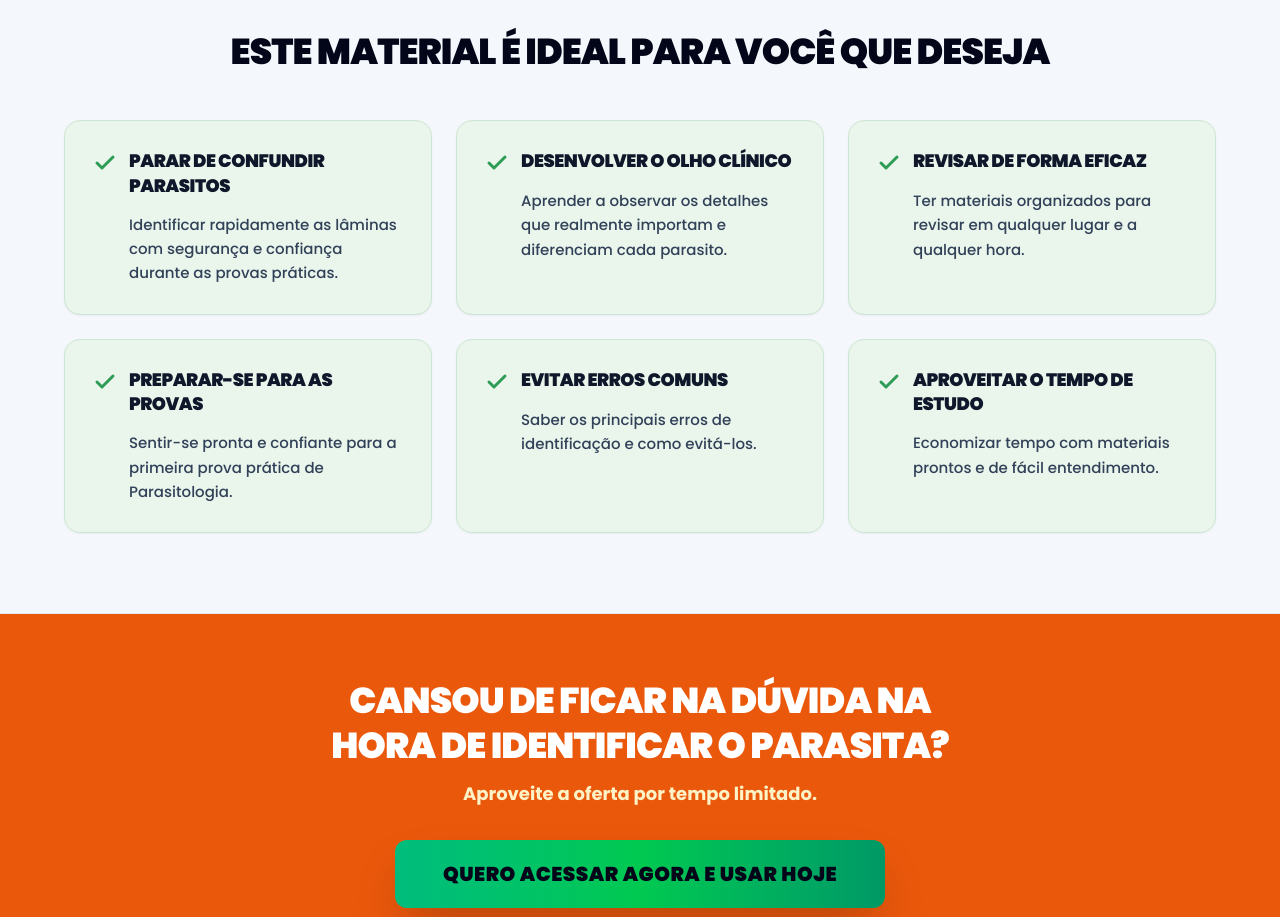
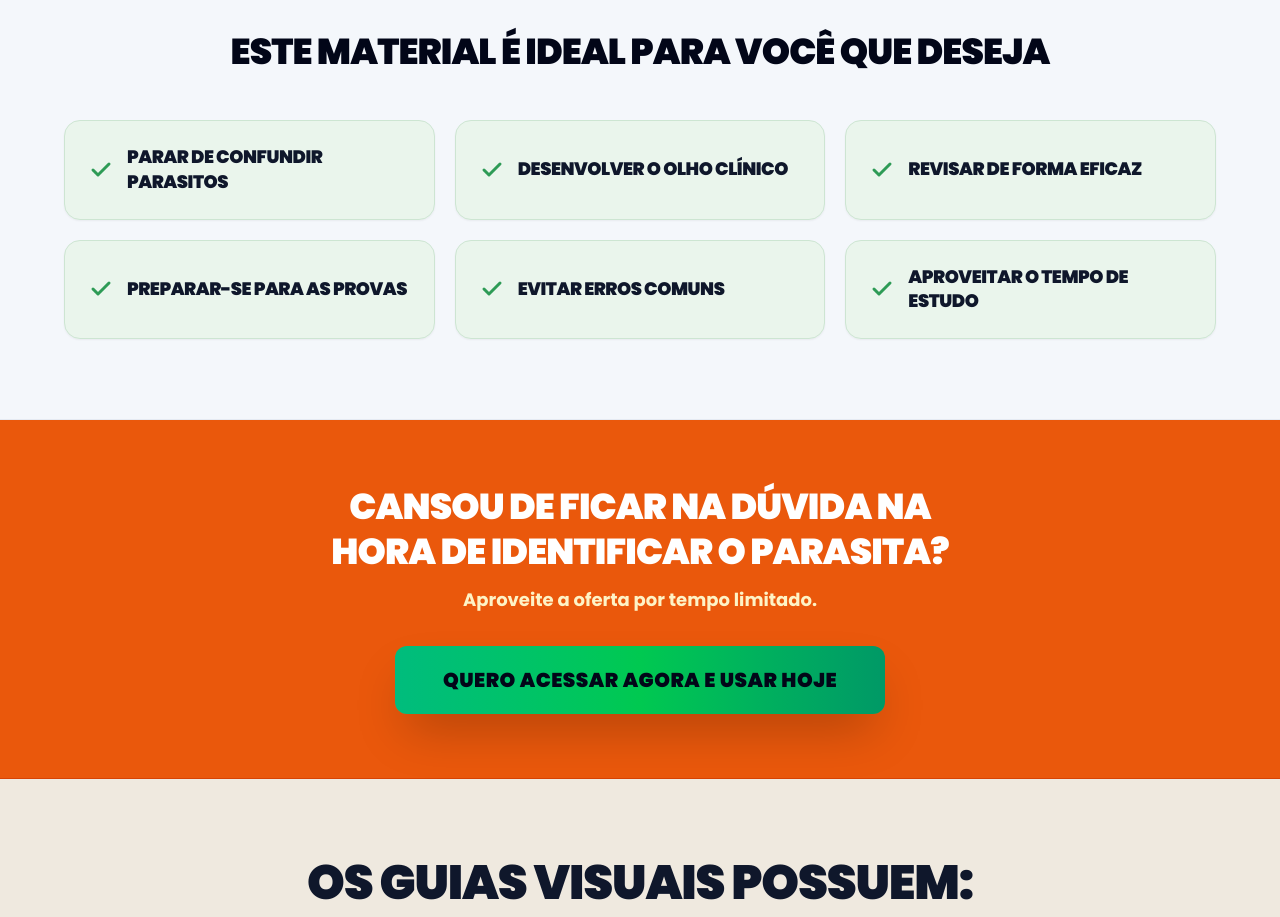
Before and after one commit to arthurhry-gif/parasitologia, a React (Vite) app: page / in a window 1280 px wide. Shown: the part 2080-2997 px from the top of the page. Built offline with nearby package versions, Linux system fonts and the light colour scheme.

Commit message:
refactor: simplify benefit cards layout
Reduce card padding and remove description text to improve visual density and layout consistency.

```diff
--- a/src/App.tsx
+++ b/src/App.tsx
@@ -223,83 +223,53 @@ export default function App() {
             ESTE MATERIAL É IDEAL PARA VOCÊ QUE DESEJA
           </h2>
 
-          <div className="grid grid-cols-1 md:grid-cols-2 lg:grid-cols-3 gap-5 sm:gap-6">
+          <div className="grid grid-cols-1 md:grid-cols-2 lg:grid-cols-3 gap-4 sm:gap-5">
             {/* Card 1 */}
-            <div className="p-6 sm:p-7 rounded-2xl bg-[#EAF5EC] border border-[#CDE5D2] shadow-xs flex flex-col justify-start transition-all hover:shadow-md">
-              <div className="flex items-start gap-3">
-                <Check className="w-6 h-6 text-[#2E9B56] shrink-0 stroke-[3] mt-0.5" />
+            <div className="p-5 sm:p-6 rounded-2xl bg-[#EAF5EC] border border-[#CDE5D2] shadow-xs flex items-center gap-3.5 transition-all hover:shadow-md">
+              <Check className="w-6 h-6 text-[#2E9B56] shrink-0 stroke-[3]" />
               <h3 className="text-base sm:text-lg font-black text-slate-900 uppercase tracking-tight leading-snug">
                 PARAR DE CONFUNDIR PARASITOS
               </h3>
             </div>
-              <p className="mt-3.5 pl-9 text-sm sm:text-[15px] font-medium text-slate-700 leading-relaxed">
-                Identificar rapidamente as lâminas com segurança e confiança durante as provas práticas.
-              </p>
-            </div>
 
             {/* Card 2 */}
-            <div className="p-6 sm:p-7 rounded-2xl bg-[#EAF5EC] border border-[#CDE5D2] shadow-xs flex flex-col justify-start transition-all hover:shadow-md">
-              <div className="flex items-start gap-3">
-                <Check className="w-6 h-6 text-[#2E9B56] shrink-0 stroke-[3] mt-0.5" />
+            <div className="p-5 sm:p-6 rounded-2xl bg-[#EAF5EC] border border-[#CDE5D2] shadow-xs flex items-center gap-3.5 transition-all hover:shadow-md">
+              <Check className="w-6 h-6 text-[#2E9B56] shrink-0 stroke-[3]" />
               <h3 className="text-base sm:text-lg font-black text-slate-900 uppercase tracking-tight leading-snug">
                 DESENVOLVER O OLHO CLÍNICO
               </h3>
             </div>
-              <p className="mt-3.5 pl-9 text-sm sm:text-[15px] font-medium text-slate-700 leading-relaxed">
-                Aprender a observar os detalhes que realmente importam e diferenciam cada parasito.
-              </p>
-            </div>
 
             {/* Card 3 */}
-            <div className="p-6 sm:p-7 rounded-2xl bg-[#EAF5EC] border border-[#CDE5D2] shadow-xs flex flex-col justify-start transition-all hover:shadow-md">
-              <div className="flex items-start gap-3">
-                <Check className="w-6 h-6 text-[#2E9B56] shrink-0 stroke-[3] mt-0.5" />
+            <div className="p-5 sm:p-6 rounded-2xl bg-[#EAF5EC] border border-[#CDE5D2] shadow-xs flex items-center gap-3.5 transition-all hover:shadow-md">
+              <Check className="w-6 h-6 text-[#2E9B56] shrink-0 stroke-[3]" />
               <h3 className="text-base sm:text-lg font-black text-slate-900 uppercase tracking-tight leading-snug">
                 REVISAR DE FORMA EFICAZ
               </h3>
             </div>
-              <p className="mt-3.5 pl-9 text-sm sm:text-[15px] font-medium text-slate-700 leading-relaxed">
-                Ter materiais organizados para revisar em qualquer lugar e a qualquer hora.
-              </p>
-            </div>
 
             {/* Card 4 */}
-            <div className="p-6 sm:p-7 rounded-2xl bg-[#EAF5EC] border border-[#CDE5D2] shadow-xs flex flex-col justify-start transition-all hover:shadow-md">
-              <div className="flex items-start gap-3">
-                <Check className="w-6 h-6 text-[#2E9B56] shrink-0 stroke-[3] mt-0.5" />
+            <div className="p-5 sm:p-6 rounded-2xl bg-[#EAF5EC] border border-[#CDE5D2] shadow-xs flex items-center gap-3.5 transition-all hover:shadow-md">
+              <Check className="w-6 h-6 text-[#2E9B56] shrink-0 stroke-[3]" />
               <h3 className="text-base sm:text-lg font-black text-slate-900 uppercase tracking-tight leading-snug">
                 PREPARAR-SE PARA AS PROVAS
               </h3>
             </div>
-              <p className="mt-3.5 pl-9 text-sm sm:text-[15px] font-medium text-slate-700 leading-relaxed">
-                Sentir-se pronta e confiante para a primeira prova prática de Parasitologia.
-              </p>
-            </div>
 
             {/* Card 5 */}
-            <div className="p-6 sm:p-7 rounded-2xl bg-[#EAF5EC] border border-[#CDE5D2] shadow-xs flex flex-col justify-start transition-all hover:shadow-md">
-              <div className="flex items-start gap-3">
-                <Check className="w-6 h-6 text-[#2E9B56] shrink-0 stroke-[3] mt-0.5" />
+            <div className="p-5 sm:p-6 rounded-2xl bg-[#EAF5EC] border border-[#CDE5D2] shadow-xs flex items-center gap-3.5 transition-all hover:shadow-md">
+              <Check className="w-6 h-6 text-[#2E9B56] shrink-0 stroke-[3]" />
               <h3 className="text-base sm:text-lg font-black text-slate-900 uppercase tracking-tight leading-snug">
                 EVITAR ERROS COMUNS
               </h3>
             </div>
-              <p className="mt-3.5 pl-9 text-sm sm:text-[15px] font-medium text-slate-700 leading-relaxed">
-                Saber os principais erros de identificação e como evitá-los.
-              </p>
-            </div>
 
             {/* Card 6 */}
-            <div className="p-6 sm:p-7 rounded-2xl bg-[#EAF5EC] border border-[#CDE5D2] shadow-xs flex flex-col justify-start transition-all hover:shadow-md">
-              <div className="flex items-start gap-3">
-                <Check className="w-6 h-6 text-[#2E9B56] shrink-0 stroke-[3] mt-0.5" />
+            <div className="p-5 sm:p-6 rounded-2xl bg-[#EAF5EC] border border-[#CDE5D2] shadow-xs flex items-center gap-3.5 transition-all hover:shadow-md">
+              <Check className="w-6 h-6 text-[#2E9B56] shrink-0 stroke-[3]" />
               <h3 className="text-base sm:text-lg font-black text-slate-900 uppercase tracking-tight leading-snug">
                 APROVEITAR O TEMPO DE ESTUDO
               </h3>
-              </div>
-              <p className="mt-3.5 pl-9 text-sm sm:text-[15px] font-medium text-slate-700 leading-relaxed">
-                Economizar tempo com materiais prontos e de fácil entendimento.
-              </p>
             </div>
           </div>
         </div>
```
Lines whose indentation alone changed are shown as unchanged.
